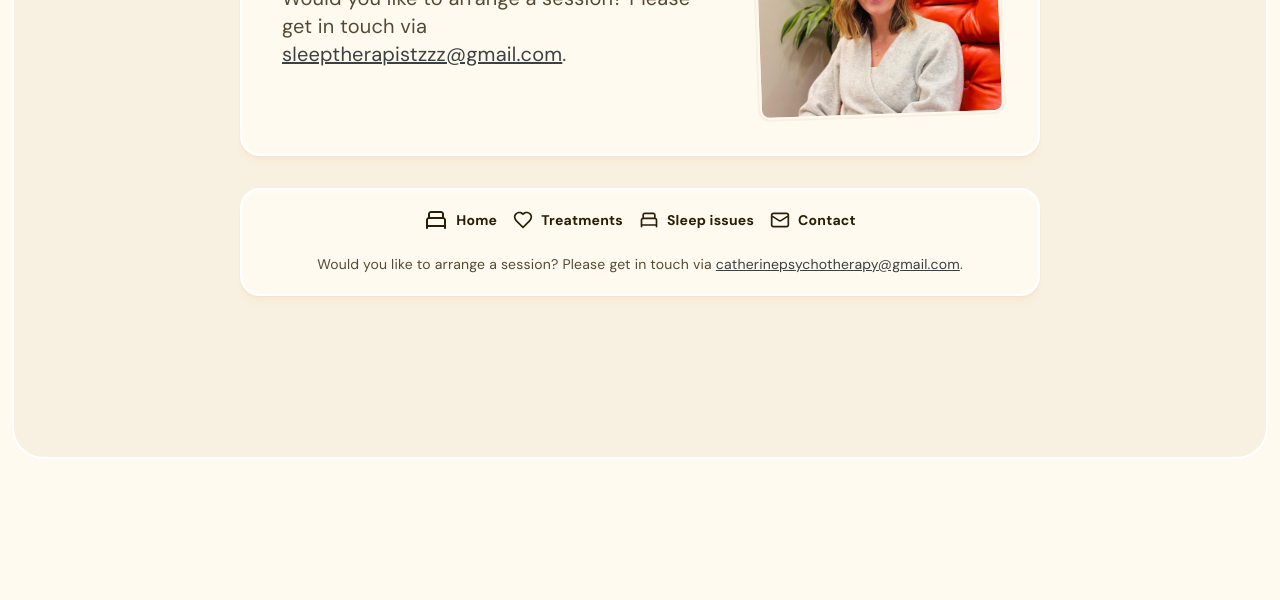
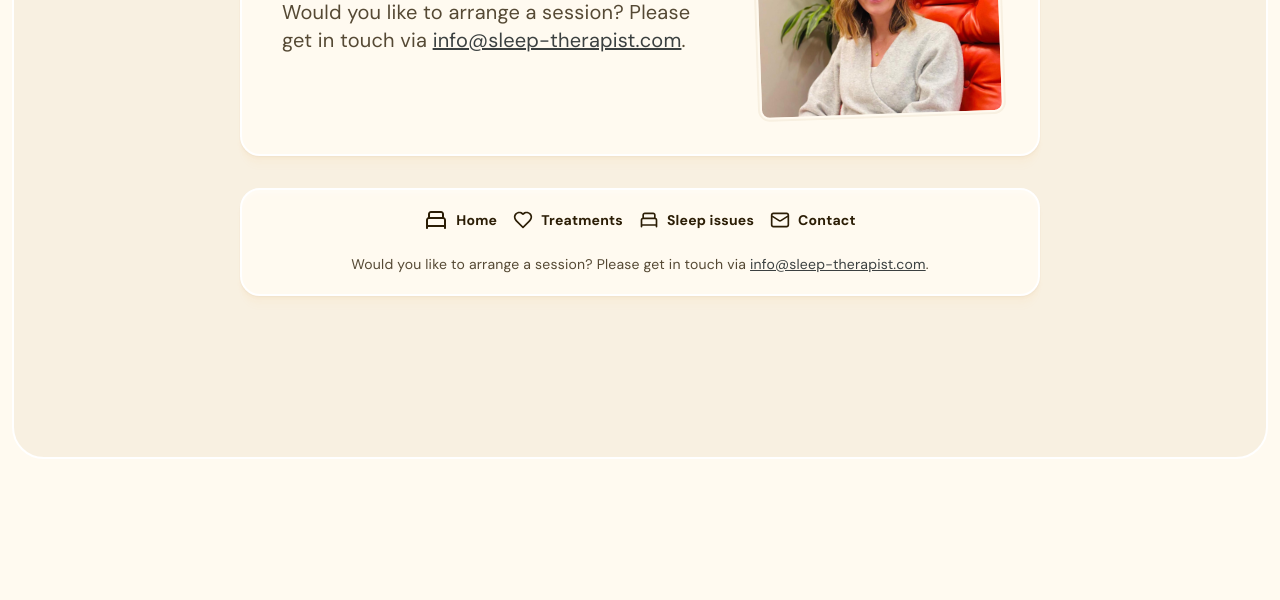
Before and after one commit to louriach/sleep-therapist.com, a plain HTML site: page contact.html in a window 1280 px wide. Shown: the part 328-928 px from the top of the page. Drawn offline with Linux system fonts and the light colour scheme; a web font is replaced by a local one.

Commit message:
Fix wrong emails

```diff
--- a/contact.html
+++ b/contact.html
@@ -83,7 +83,7 @@
                     Contact me
                 </h1>
                 <p>
-                    Would you like to arrange a session? Please get in touch via <a href="mailto:info@sleep-therapist.com">sleeptherapistzzz@gmail.com</a>.
+                    Would you like to arrange a session? Please get in touch via <a href="mailto:info@sleep-therapist.com">info@sleep-therapist.com</a>.
                 </p>
             </div>
         </div>
@@ -124,7 +124,7 @@
                         </a>
                     </li>
                     <li>
-                        Would you like to arrange a session? Please get in touch via <a href="mailto:Catherinepsychotherapy@gmail.com">catherinepsychotherapy@gmail.com</a>.
+                        Would you like to arrange a session? Please get in touch via <a href="mailto:info@sleep-therapist.com">info@sleep-therapist.com</a>.
                     </li>
                 </ul>
             </nav>
```
Also changed, not shown: index.html (+1 -1 lines), sleep.html (+1 -1 lines), treatments.html (+1 -1 lines).
